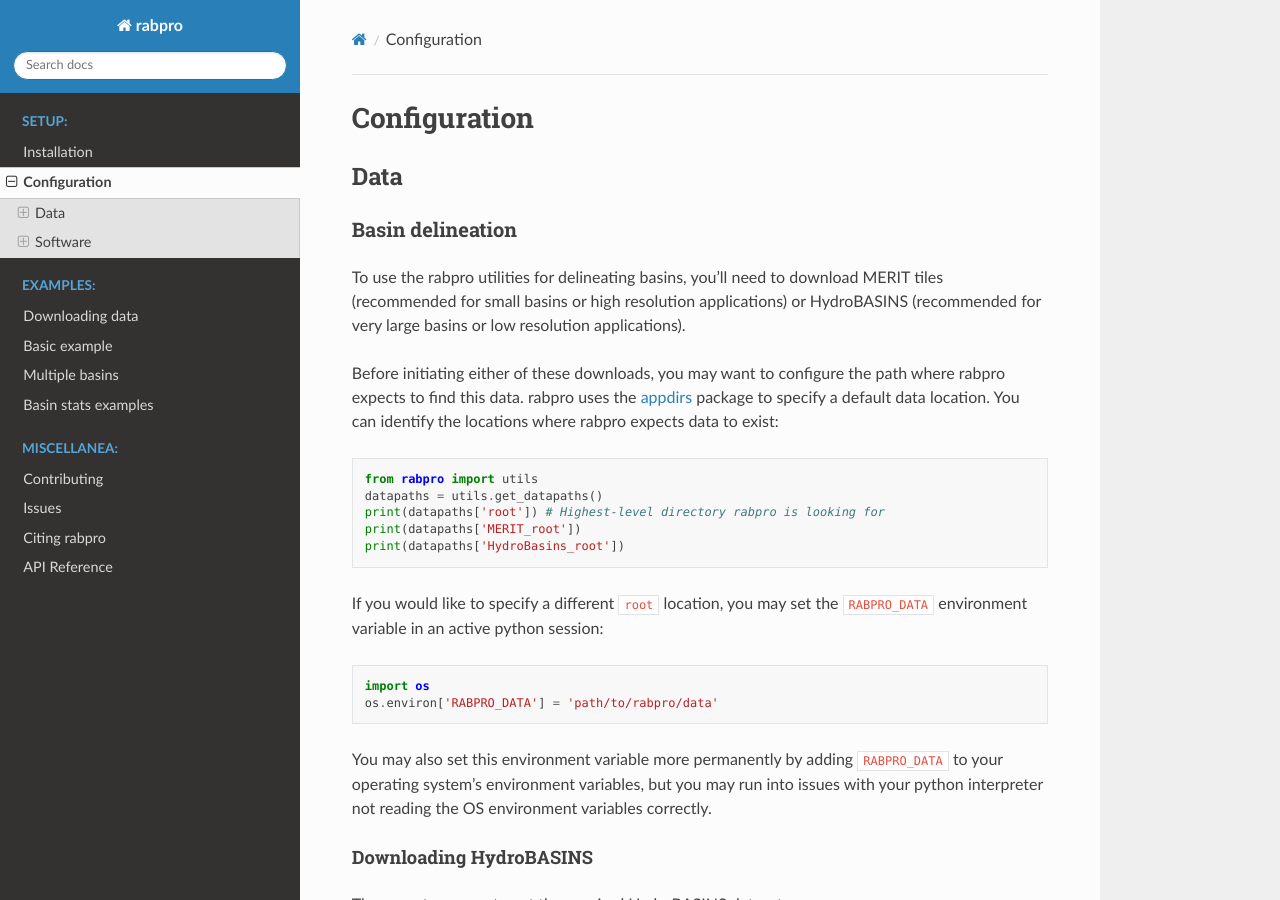
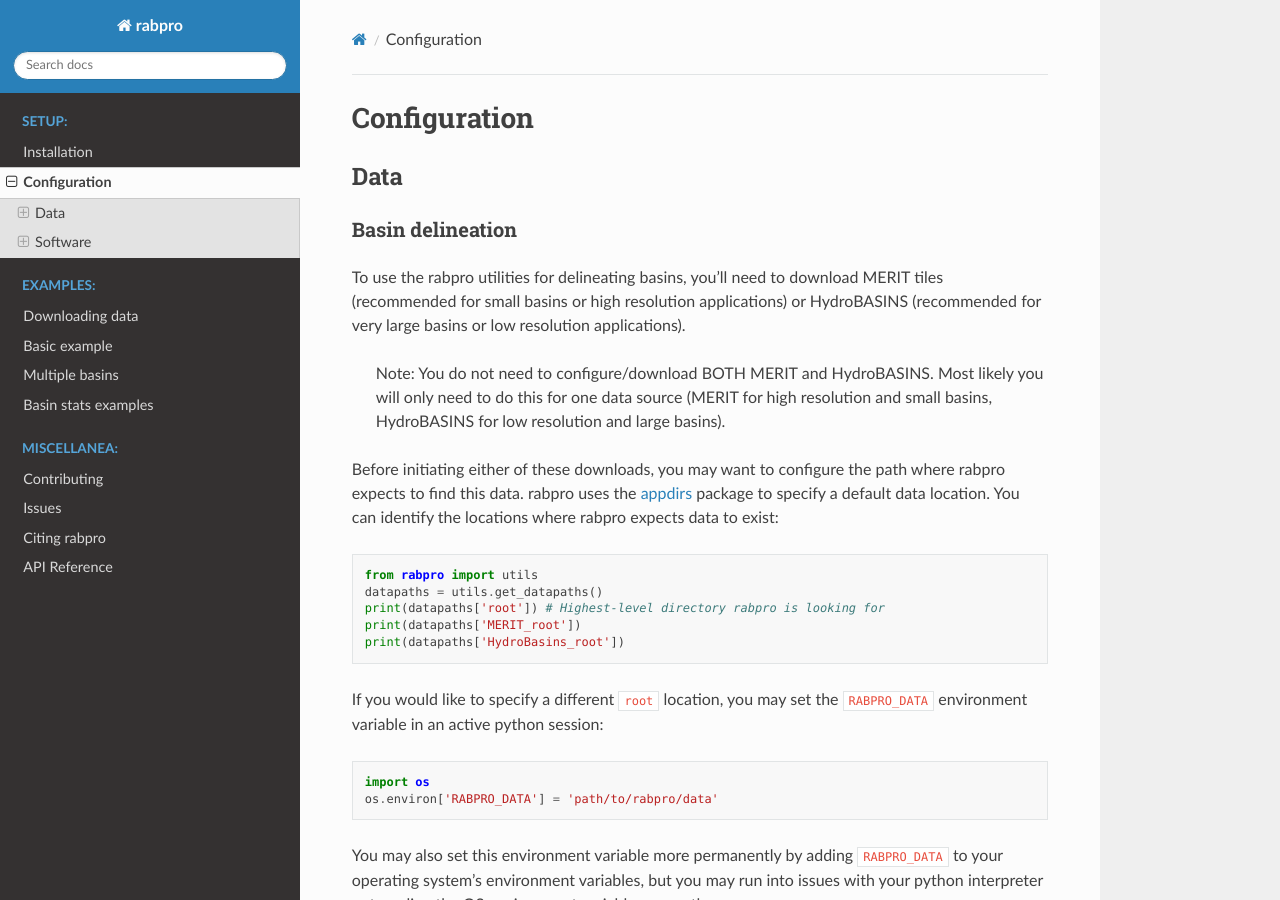
Before and after one commit to VeinsOfTheEarth/rabpro, a Sphinx documentation site: the page built from docs/source/configure/index.rst, in a window 1280 px wide and 900 px high. Built offline with Sphinx 7.4.7 and the Read the Docs theme 2.0.0, drawn with Linux system fonts in a browser that asks for light colours.

Commit message:
call out no need for both hydrobasins and merit

```diff
--- a/docs/source/configure/index.rst
+++ b/docs/source/configure/index.rst
@@ -11,6 +11,8 @@ Basin delineation
 ~~~~~~~~~~~~~~~~~
 
 To use the rabpro utilities for delineating basins, you'll need to download MERIT tiles (recommended for small basins or high resolution applications) or HydroBASINS (recommended for very large basins or low resolution applications).
+
+        Note: You do not need to configure/download BOTH MERIT and HydroBASINS. Most likely you will only need to do this for one data source (MERIT for high resolution and small basins, HydroBASINS for low resolution and large basins).
 
 Before initiating either of these downloads, you may want to configure the path where rabpro expects to find this data. rabpro uses the `appdirs <https://github.com/ActiveState/appdirs>`_ package to specify a default data location. You can identify the locations where rabpro expects data to exist:
 
```
